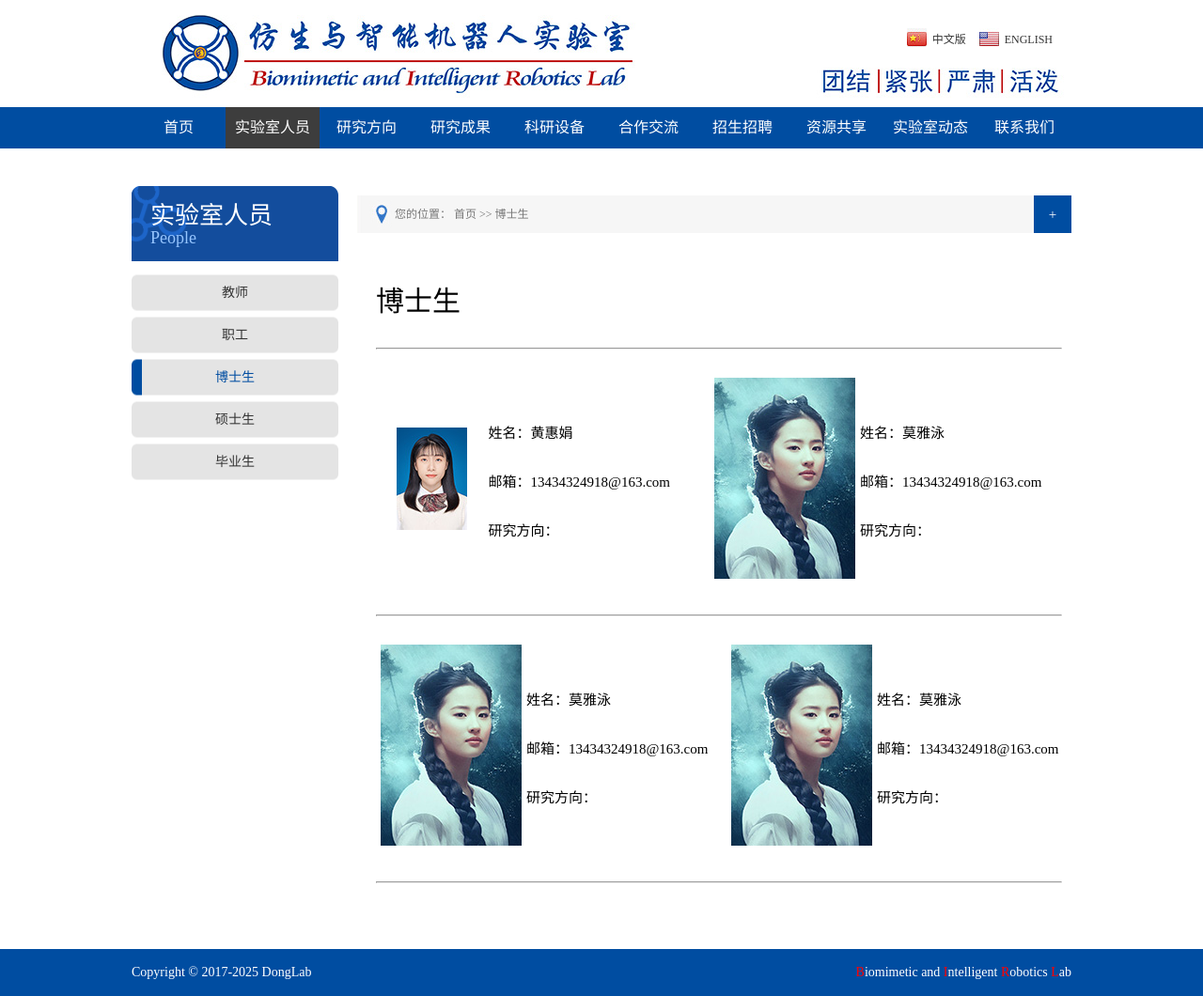
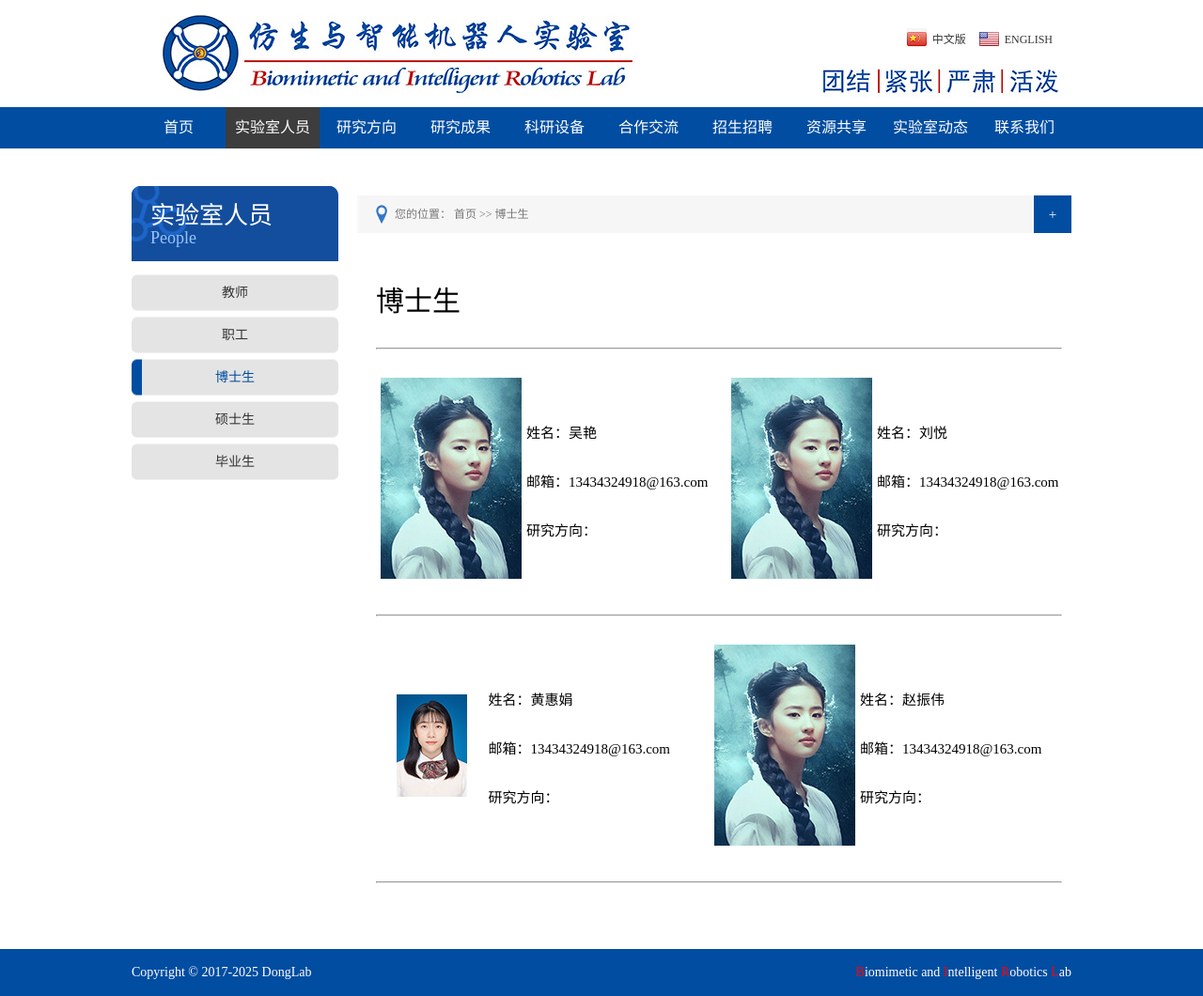
Before and after one commit to zhanweimin2021/zhanweimin2021.github.io, a Jekyll site: the page built from pages/doctor.html, in a window 1280 px wide. Shown: the whole page at 94% size. Built offline with Jekyll 4.4.1, drawn with Linux system fonts in a browser that asks for light colours.

Commit message:
Update doctor.html

```diff
--- a/pages/doctor.html
+++ b/pages/doctor.html
@@ -16,21 +16,21 @@
       <hr>
       <table style="margin-top:30px;margin-bottom:30px">
         <tr>
-          <td width="120"><p align="center"><img src="/images/staff/huanghuijuan.jpg"></p></td>
-          <td width="235"><p>姓名：黄惠娟</p><br><p>邮箱：13434324918@163.com</p><br><p>研究方向：</p></td>
+          <td width="120"><p align="center"><img src="/images/staff/moyayong.jpg"></p></td>
+          <td width="235"><p>姓名：吴艳</p><br><p>邮箱：13434324918@163.com</p><br><p>研究方向：</p></td>
           <td width="20"></td>
           <td width="120"><p align="center"><img src="/images/staff/moyayong.jpg"></p></td>
-          <td width="235"><p>姓名：莫雅泳</p><br><p>邮箱：13434324918@163.com</p><br><p>研究方向：</p></td>
+          <td width="235"><p>姓名：刘悦</p><br><p>邮箱：13434324918@163.com</p><br><p>研究方向：</p></td>
         </tr>
       </table>
       <hr>
       <table style="margin-top:30px;margin-bottom:30px">
         <tr>
-          <td width="120"><p align="center"><img src="/images/staff/moyayong.jpg"></p></td>
-          <td width="235"><p>姓名：莫雅泳</p><br><p>邮箱：13434324918@163.com</p><br><p>研究方向：</p></td>
+          <td width="120"><p align="center"><img src="/images/staff/huanghuijuan.jpg"></p></td>
+          <td width="235"><p>姓名：黄惠娟</p><br><p>邮箱：13434324918@163.com</p><br><p>研究方向：</p></td>
           <td width="20"></td>
           <td width="120"><p align="center"><img src="/images/staff/moyayong.jpg"></p></td>
-          <td width="235"><p>姓名：莫雅泳</p><br><p>邮箱：13434324918@163.com</p><br><p>研究方向：</p></td>
+          <td width="235"><p>姓名：赵振伟</p><br><p>邮箱：13434324918@163.com</p><br><p>研究方向：</p></td>
         </tr>
       </table>
       <hr>
```
